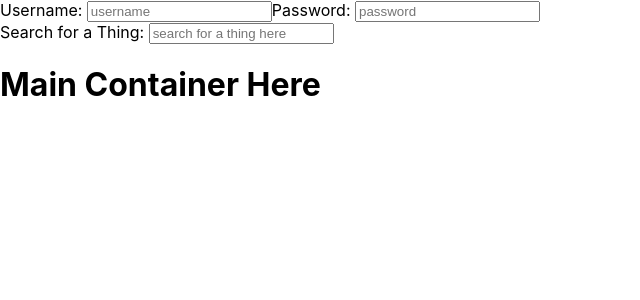
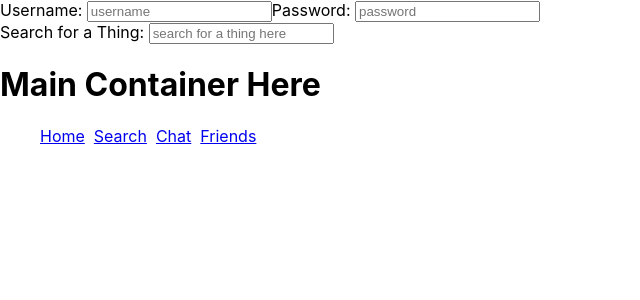
Before and after one commit to lmp2700/ga-hackathon-2019, a React (Create React App) app in the folder frontend/: page / in a window 1280 px wide. Shown: the top 300 px of the page, without its empty margins (0-640 px from the left). Built offline with nearby package versions, Linux system fonts and the light colour scheme.

Commit message:
navigation container created

```diff
--- a/frontend/src/App.js
+++ b/frontend/src/App.js
@@ -13,7 +13,7 @@ class App extends Component {
             <Route exact path="/" component={MainContainer} />
             <Route exact path="/login" component={LoginContainer} />
             <Route exact path="/search" component={SearchContainer} />
-            <h1>Maint Container</h1>
+            <h1>Main Container</h1>
           </Switch>
         </BrowserRouter>
       </div>
--- a/frontend/src/Containers/MainContainers/MainContainer.jsx
+++ b/frontend/src/Containers/MainContainers/MainContainer.jsx
@@ -1,6 +1,7 @@
 import React, { Component } from 'react';
 import LoginContainer from './LoginContainer';
 import SearchContainer from './SearchContainer';
+import NavigationContainer from './NavigationContainer';
 
 class MainContainer extends Component {
     render() {
@@ -9,6 +10,7 @@ class MainContainer extends Component {
                 <LoginContainer />
                 <SearchContainer />
                 <h1>Main Container Here</h1>
+                <NavigationContainer />
             </div>
         )
     }
--- a/frontend/src/Containers/MainContainers/NavigationContainer.jsx
+++ b/frontend/src/Containers/MainContainers/NavigationContainer.jsx
@@ -0,0 +1,18 @@
+import React, { Component } from 'react';
+
+class NavigationContainer extends Component {
+    render() {
+        return (
+            <div>
+                <ul>
+                    <a href="#">Home</a> &nbsp;
+                    <a href="#">Search</a> &nbsp;
+                    <a href="#">Chat</a> &nbsp;
+                    <a href="#">Friends</a>
+                </ul>
+            </div>
+        )
+    }
+}
+
+export default NavigationContainer;
```
